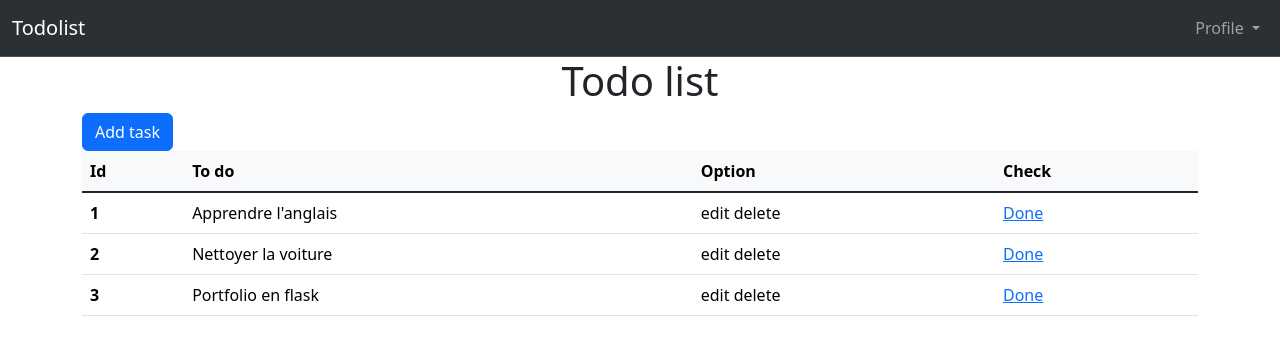
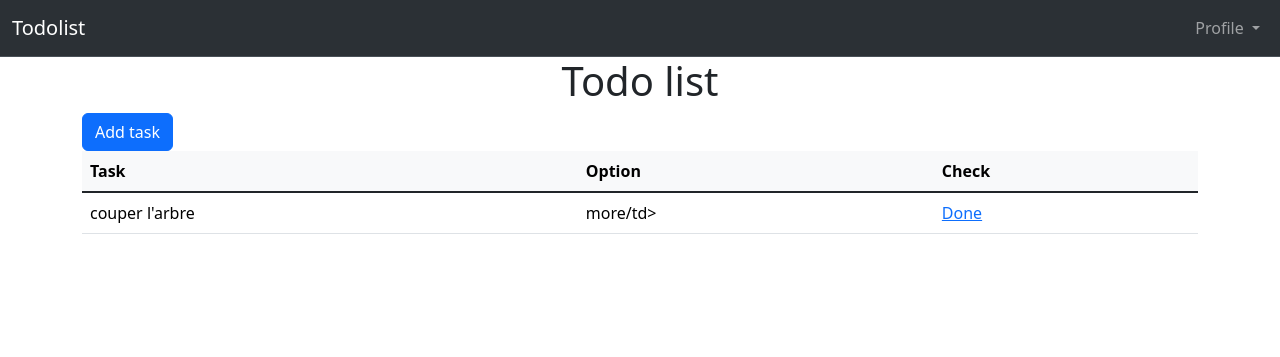
Before and after one commit to noxbike/todolist-flask, a Flask app: page / in a window 1280 px wide. Shown: the top 357 px of the page. Run offline with Flask 3, Linux system fonts and the light colour scheme; a user stored in the database is signed in.

Commit message:
add functionality for adding new task and show it on the page depending of the user

```diff
--- a/todolist/routes.py
+++ b/todolist/routes.py
@@ -2,12 +2,21 @@ from todolist import app, db
 from flask import render_template, url_for, flash, get_flashed_messages, redirect
 from todolist.forms import Login_form, Register_form, Todolist_form
 from todolist.models import User, Todos
-from flask_login import login_user, logout_user, login_required
-@app.route('/')
+from flask_login import login_user, logout_user, login_required, current_user
+@app.route('/', methods=['GET','POST'])
 @login_required
 def todolist_page():
     form = Todolist_form()
-    return render_template('todolist.html', form = form)
+    todos = Todos.query.filter_by(owner=current_user.id)
+    if form.validate_on_submit():
+        new_task = Todos(title=form.title.data, description=form.description.data, owner=current_user.id)
+        db.session.add(new_task)
+        db.session.commit()
+        return redirect(url_for('todolist_page'))
+    if form.errors != {}:
+        for err_msg in form.errors.values():
+            flash(f'{err_msg}', category='danger')
+    return render_template('todolist.html', form = form, todos = todos)
 
 @app.route('/register', methods=['GET','POST'])
 def register_page():
@@ -18,7 +27,6 @@ def register_page():
         db.session.commit()
         return redirect(url_for('login_page'))
     if form.errors != {}:
-        print(form.errors)
         for err_msg in form.errors.values():
             flash(f'there was and error! : {err_msg}', category='danger')
     return render_template('register.html', form = form)
--- a/todolist/templates/todolist.html
+++ b/todolist/templates/todolist.html
@@ -16,7 +16,18 @@ Todolist
                     <button type="button" class="btn-close" data-bs-dismiss="modal" aria-label="Close"></button>
                 </div>
                 <div class="modal-body">
+                    {% with messages = get_flashed_messages(with_categories=True) %}
+                        {% if messages %}
+                            {% for category, message in messages %}
+                                <div class="alert alert-{{ category }} alert-dismissible fade show" role="alert">
+                                    {{ message }}
+                                    <button type="button" class="btn-close" data-bs-dismiss="alert" aria-label="Close"></button>
+                                </div>
+                            {% endfor %}
+                        {% endif %}
+                    {% endwith %}
                     <form action="" method="post">
+                        {{ form.hidden_tag() }}
                         <div class="mb-3">
                             {{ form.title.label }}
                             {{ form.title() }}
@@ -25,11 +36,11 @@ Todolist
                             {{ form.description.label }}
                             {{ form.description() }}
                         </div>
+                        <div class="modal-footer">
+                            <button type="button" class="btn btn-secondary" data-bs-dismiss="modal">Cancel</button>
+                            {{ form.submit() }}
+                        </div>
                     </form>
-                </div>
-                <div class="modal-footer">
-                    <button type="button" class="btn btn-secondary" data-bs-dismiss="modal">Cancel</button>
-                    {{ form.submit() }}
                 </div>
             </div>
         </div>
@@ -37,31 +48,20 @@ Todolist
     <table class="table g-start-2" style="grid-row: 2">
         <thead class="table-light">
             <tr>
-                <th scope="col">Id</th>
-                <th scope="col">To do</th>
+                <th scope="col">Task</th>
                 <th scope="col">Option</th>
                 <th scope="col">Check</th>
             </tr>
         </thead>
         <tbody class="table-group-divider">
-            <tr>
-                <th scope="row">1</th>
-                <td>Apprendre l'anglais</td>
-                <td>edit delete</td>
-                <td><a href="#">Done</a></td>
-            </tr>
-            <tr>
-                <th scope="row">2</th>
-                <td>Nettoyer la voiture</td>
-                <td>edit delete</td>
-                <td><a href="#">Done</a></td>
-            </tr>
-            <tr>
-                <th scope="row">3</th>
-                <td>Portfolio en flask</td>
-                <td>edit delete</td>
-                <td><a href="#">Done</a></td>
-            </tr>
+            {% for todo in todos %}
+
+                <tr>
+                    <td>{{todo.title}}</td>
+                    <td>more/td>
+                    <td><a href="#">Done</a></td>
+                </tr>
+            {% endfor %}
         </tbody>
     </table>
  </div>
```
Also changed, not shown: todolist/models.py (+4 -4 lines), instance/todolist.db.
